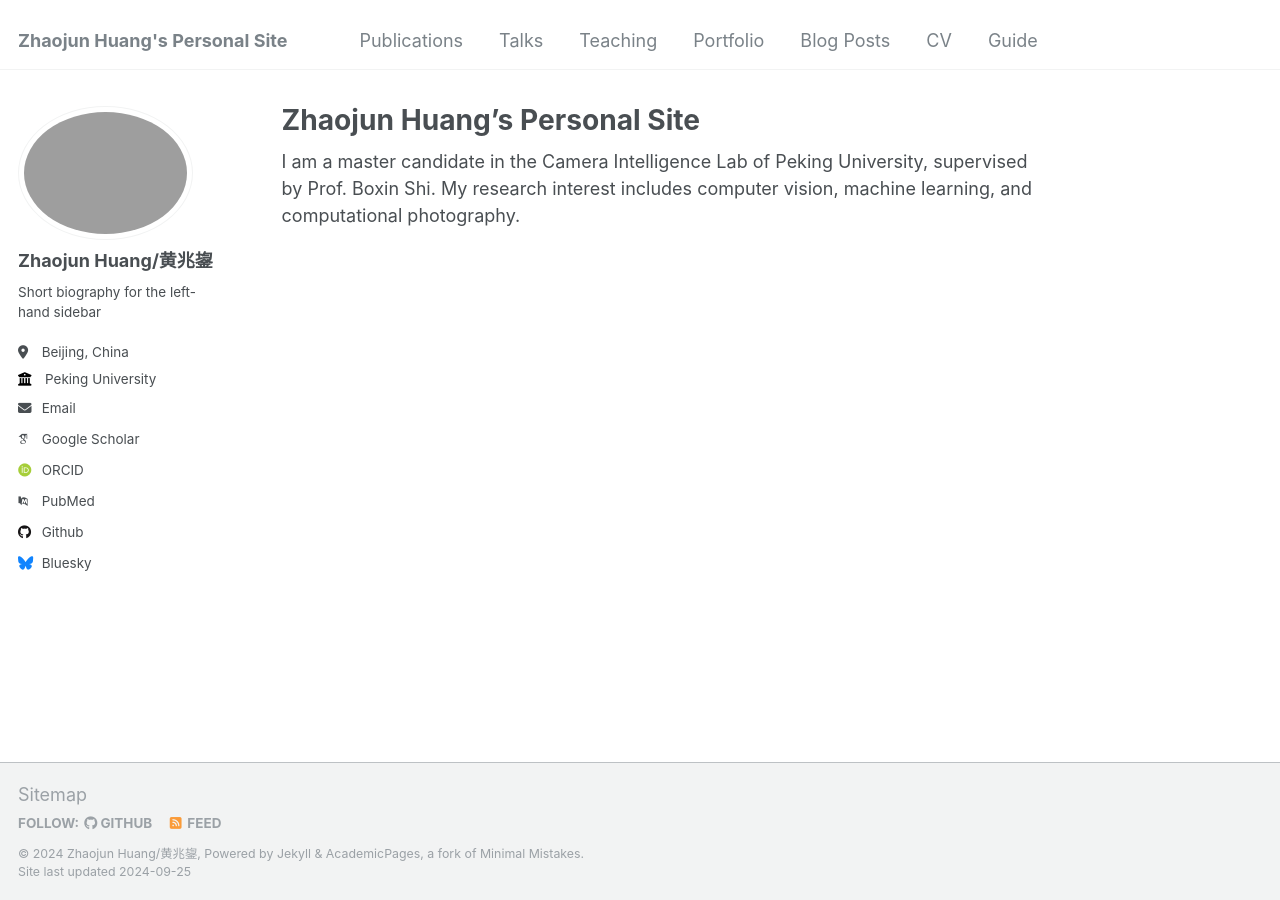
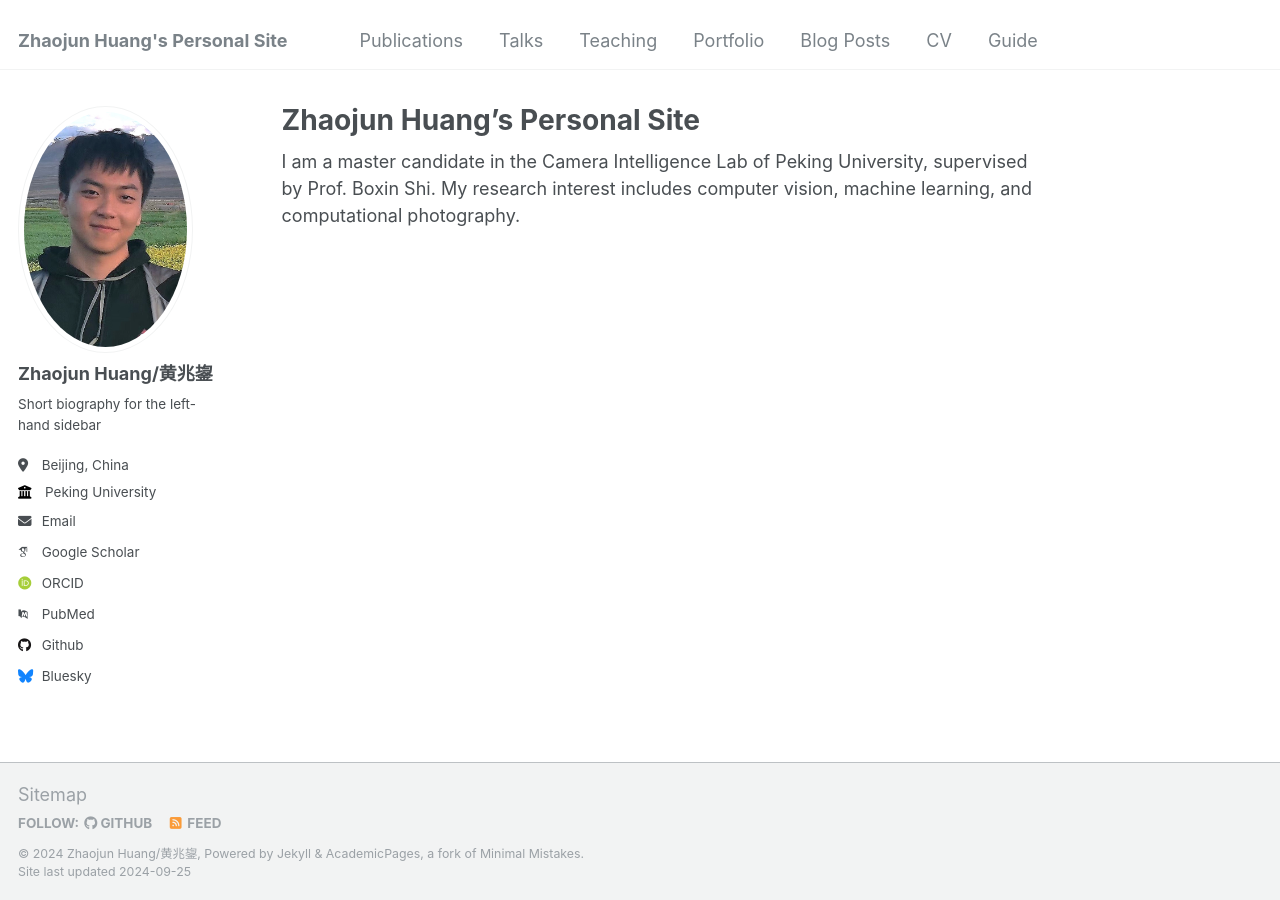
Before and after one commit to BAJimH/BAJimH.github.io, a Jekyll site: the page built from _pages/about.md, in a window 1280 px wide. Built offline with Jekyll 4.4.1, drawn with Linux system fonts in a browser that asks for light colours; some web fonts are replaced.

Commit message:
Update _config.yml

```diff
--- a/_config.yml
+++ b/_config.yml
@@ -21,7 +21,7 @@ repository               : "BAJimH/BAJimH.github.io"
 #               Additional customization can be done by editing /_includes/author-profile.html
 author:
   # Biographic information
-  avatar           : ""
+  avatar           : "hzj.png"
   name             : "Zhaojun Huang/黄兆鋆"
   pronouns         : # example: "she/her"
   bio              : "Short biography for the left-hand sidebar"
```
